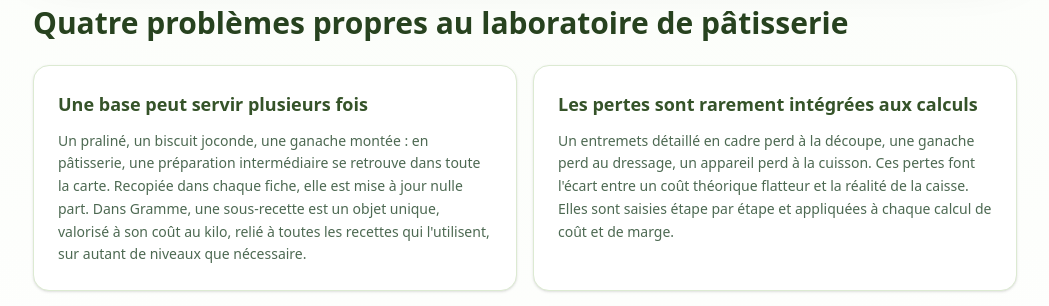
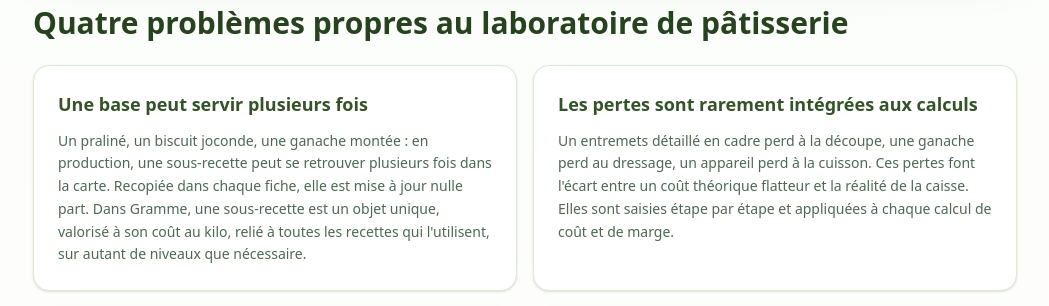
Before and after one commit to yufu-master/gramme.app, a Next.js app: page /logiciel-patisserie in a window 1280 px wide. Shown: the part 1340-1646 px from the top of the page, without its empty margins (115-1164 px from the left). Built offline with nearby package versions, Linux system fonts and the light colour scheme; no server answers.

Commit message:
Mettre à jour le premier encadré pâtisserie

```diff
--- a/app/logiciel-patisserie/page.tsx
+++ b/app/logiciel-patisserie/page.tsx
@@ -37,7 +37,7 @@ export const metadata: Metadata = {
 const painPoints = [
   {
     title: "Une base peut servir plusieurs fois",
-    text: "Un praliné, un biscuit joconde, une ganache montée : en pâtisserie, une préparation intermédiaire se retrouve dans toute la carte. Recopiée dans chaque fiche, elle est mise à jour nulle part. Dans Gramme, une sous-recette est un objet unique, valorisé à son coût au kilo, relié à toutes les recettes qui l'utilisent, sur autant de niveaux que nécessaire.",
+    text: "Un praliné, un biscuit joconde, une ganache montée : en production, une sous-recette peut se retrouver plusieurs fois dans la carte. Recopiée dans chaque fiche, elle est mise à jour nulle part. Dans Gramme, une sous-recette est un objet unique, valorisé à son coût au kilo, relié à toutes les recettes qui l'utilisent, sur autant de niveaux que nécessaire.",
   },
   {
     title: "Les pertes sont rarement intégrées aux calculs",
```
